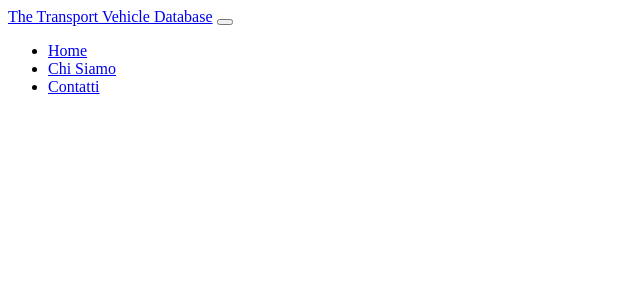
After one commit to filippogrande/The-Transport-Vehicle-database, a PHP site: page /navbar.html in a window 1280 px wide. The commit adds this page. Shown: the top 300 px of the page, without its empty margins (0-640 px from the left). Run offline with PHP 8.4, Linux system fonts and the light colour scheme.

Commit message:
gestione di navbar.html + pagina di controllo modificata

```diff
--- /dev/null
+++ b/Website/navbar.html
@@ -0,0 +1,15 @@
+<nav class="navbar navbar-expand-lg navbar-light bg-light">
+    <div class="container">
+      <a class="navbar-brand" href="#">The Transport Vehicle Database</a>
+      <button class="navbar-toggler" type="button" data-bs-toggle="collapse" data-bs-target="#navbarNav" aria-controls="navbarNav" aria-expanded="false" aria-label="Toggle navigation">
+        <span class="navbar-toggler-icon"></span>
+      </button>
+      <div class="collapse navbar-collapse" id="navbarNav">
+        <ul class="navbar-nav ms-auto">
+          <li class="nav-item"><a class="nav-link" href="#">Home</a></li>
+          <li class="nav-item"><a class="nav-link" href="#">Chi Siamo</a></li>
+          <li class="nav-item"><a class="nav-link" href="#">Contatti</a></li>
+        </ul>
+      </div>
+    </div>
+  </nav>
--- a/Website/nazioni.php
+++ b/Website/nazioni.php
@@ -6,6 +6,9 @@ try {
     $query = "SELECT nome, codice_iso, codice_iso2, continente, capitale FROM nazione ORDER BY nome";
     $stmt = $pdo->query($query);
     $nazioni = $stmt->fetchAll(PDO::FETCH_ASSOC);
+
+    // Includi la navbar
+    include 'navbar.html'; // Aggiungi il percorso corretto se necessario
 
     echo "<!DOCTYPE html>
     <html lang='it'>
@@ -18,7 +21,8 @@ try {
         <script src='https://kit.fontawesome.com/your-fontawesome-kit.js' crossorigin='anonymous'></script>
     </head>
     <body class='container mt-4'>
-        <h2 class='mb-3'>Elenco delle Nazioni</h2>
+        <h1 class='mb-3'>Nazioni</h1>  <!-- Scritta "Nazioni" -->
+        <h2 class='mb-3'>Elenco delle Nazioni</h2> <!-- Titolo della pagina -->
         <table class='table table-bordered table-striped'>
             <thead class='table-dark'>
                 <tr>
```
Also changed, not shown: Website/Tutte_tabelle.php (+12 -0 lines).
